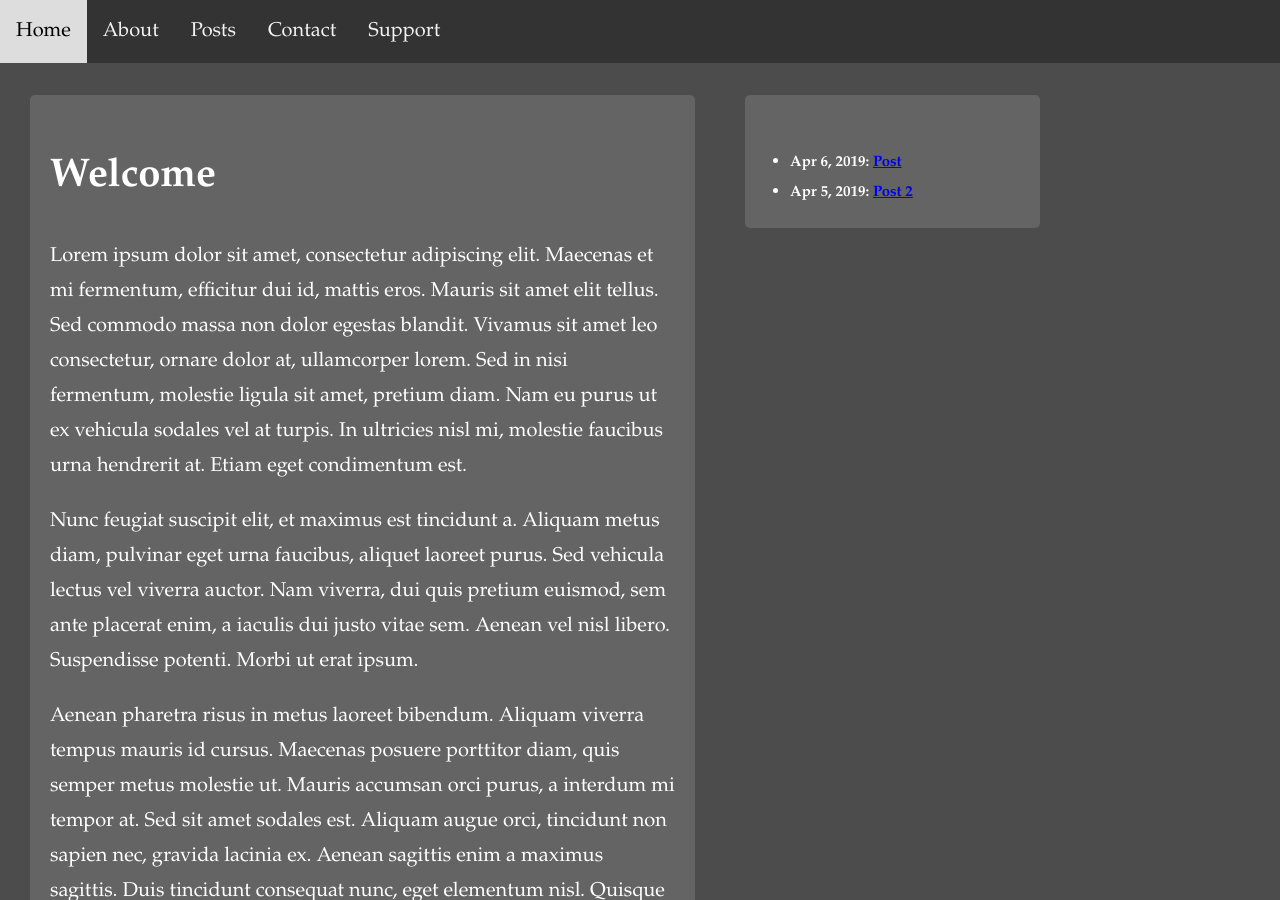
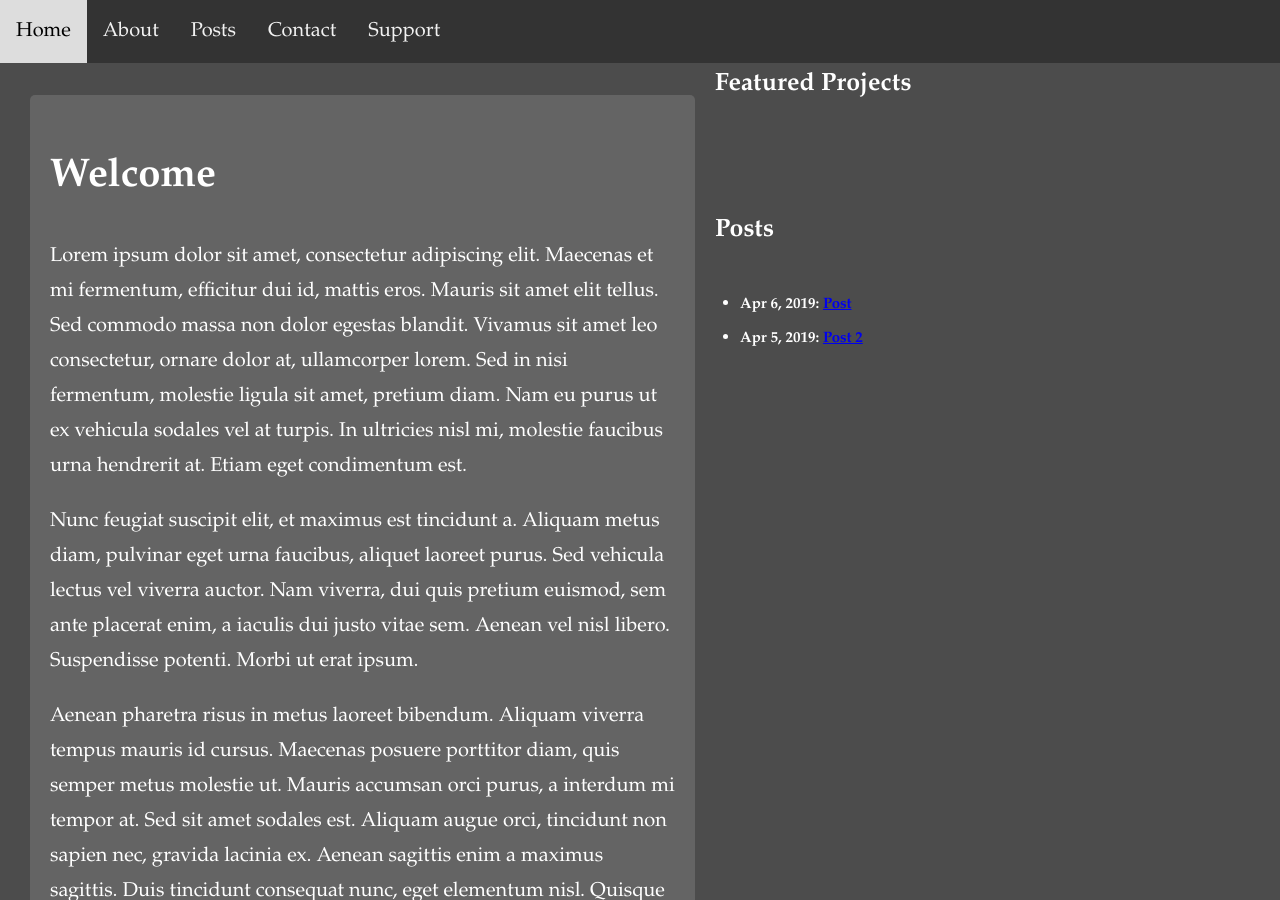
Before and after one commit to sutterj/jekylldark, a Jekyll site: the page built from index.html, in a window 1280 px wide and 900 px high. Built offline with Jekyll 4.4.1, drawn with Linux system fonts in a browser that asks for light colours; nearby versions of some CDN libraries.

Commit message:
Update sidebar.html

```diff
--- a/_includes/sidebar.html
+++ b/_includes/sidebar.html
@@ -1,7 +1,10 @@
 {% assign sidebardata = site.data.sidebar %}
 {%- assign date_format = "%b %-d, %Y" -%}
-<div class="posts">
-  <h4>{{ sidebardata.header }}</h4>
+<div class="sidebar-content">
+  {% for sidebaritem in sidebardata %}
+    {% if sidebaritem.header == "Posts" %}
+      <div class="post-area">
+        <h4>{{ sidebaritem.header }}</h4>
         {%- if site.posts.size > 0 -%}
           <ul class="post-list">
             {%- for post in site.posts -%}
@@ -17,3 +20,12 @@
           </ul>
         {%- endif -%}
       </div>
+      <br>
+    {% else %}
+      <div class="sidebar-item">
+        <h4>{{ sidebaritem.header }}</h4>
+      </div>
+      <br>
+    {% endif %}
+  {% endfor %}
+</div>
```
Lines whose indentation alone changed are shown as unchanged.
